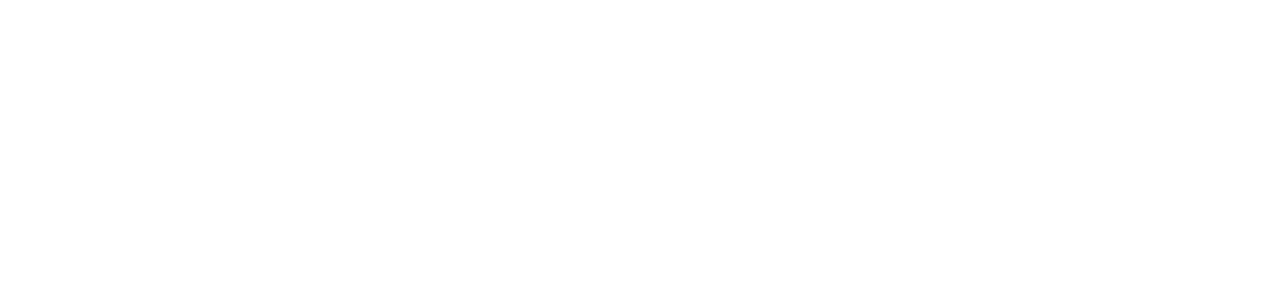
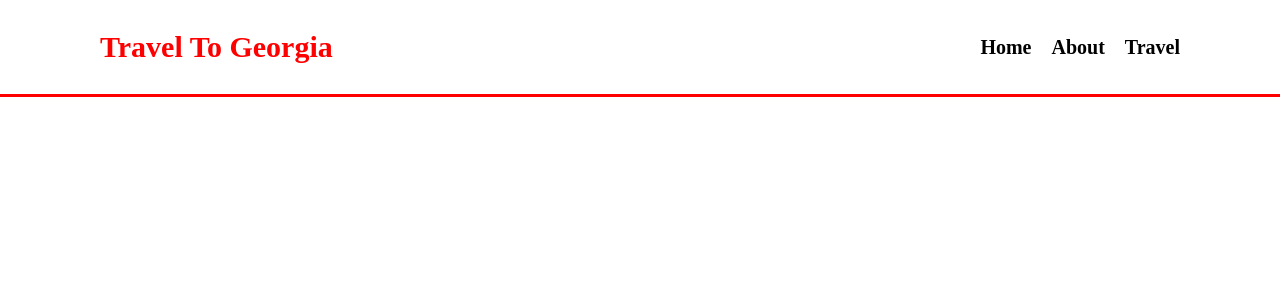
Before and after one commit to Bdmnss/countries-app, a React (Vite) app: page / in a window 1280 px wide. Shown: the top 300 px of the page. Built offline with nearby package versions, Linux system fonts and the light colour scheme.

Commit message:
add header

```diff
--- a/src/App.css
+++ b/src/App.css
@@ -0,0 +1,29 @@
+header {
+  display: flex;
+  justify-content: space-between;
+  align-items: center;
+  padding: 3rem 10rem;
+  border-bottom: 3px solid red;
+}
+
+header h1 {
+  font-size: 3rem;
+  font-weight: bold;
+  color: red;
+}
+
+header nav {
+  display: flex;
+  gap: 2rem;
+  color: black;
+  font-weight: 600;
+  font-size: 2rem;
+}
+
+header nav p {
+  cursor: pointer;
+}
+
+header nav p:hover {
+  color: red;
+}
--- a/src/App.tsx
+++ b/src/App.tsx
@@ -1,7 +1,12 @@
 import "./App.css";
+import Header from "./Components/Header";
 
 function App() {
-  return <></>;
+  return (
+    <>
+      <Header />
+    </>
+  );
 }
 
 export default App;
--- /dev/null
+++ b/src/Components/Header.tsx
@@ -0,0 +1,12 @@
+export default function Header() {
+  return (
+    <header>
+      <h1>Travel To Georgia</h1>
+      <nav>
+        <p>Home</p>
+        <p>About</p>
+        <p>Travel</p>
+      </nav>
+    </header>
+  );
+}
--- a/src/index.css
+++ b/src/index.css
@@ -1,3 +1,9 @@
+* {
+  margin: 0;
+  padding: 0;
+  box-sizing: border-box;
+}
+
 html {
   font-size: 62.5%;
 }
```
Also changed, not shown: public/images/banner-image.jfif (added).
